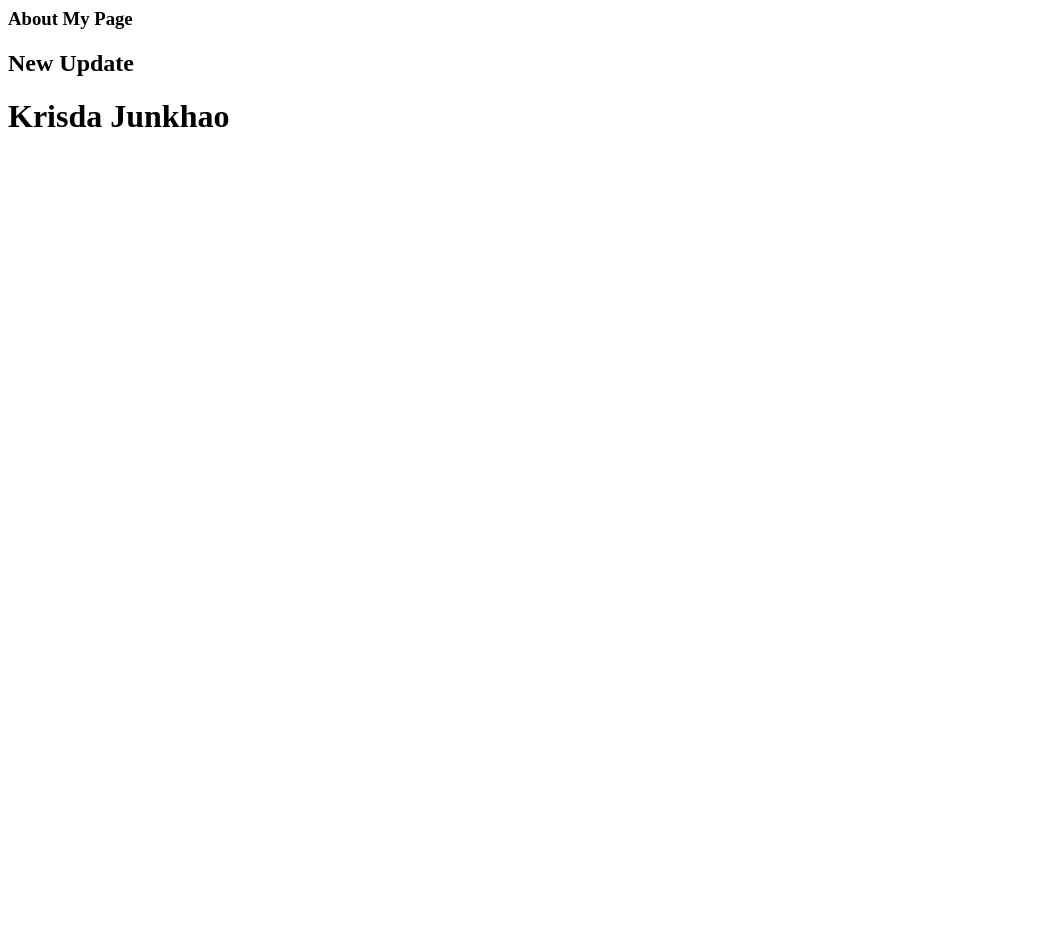
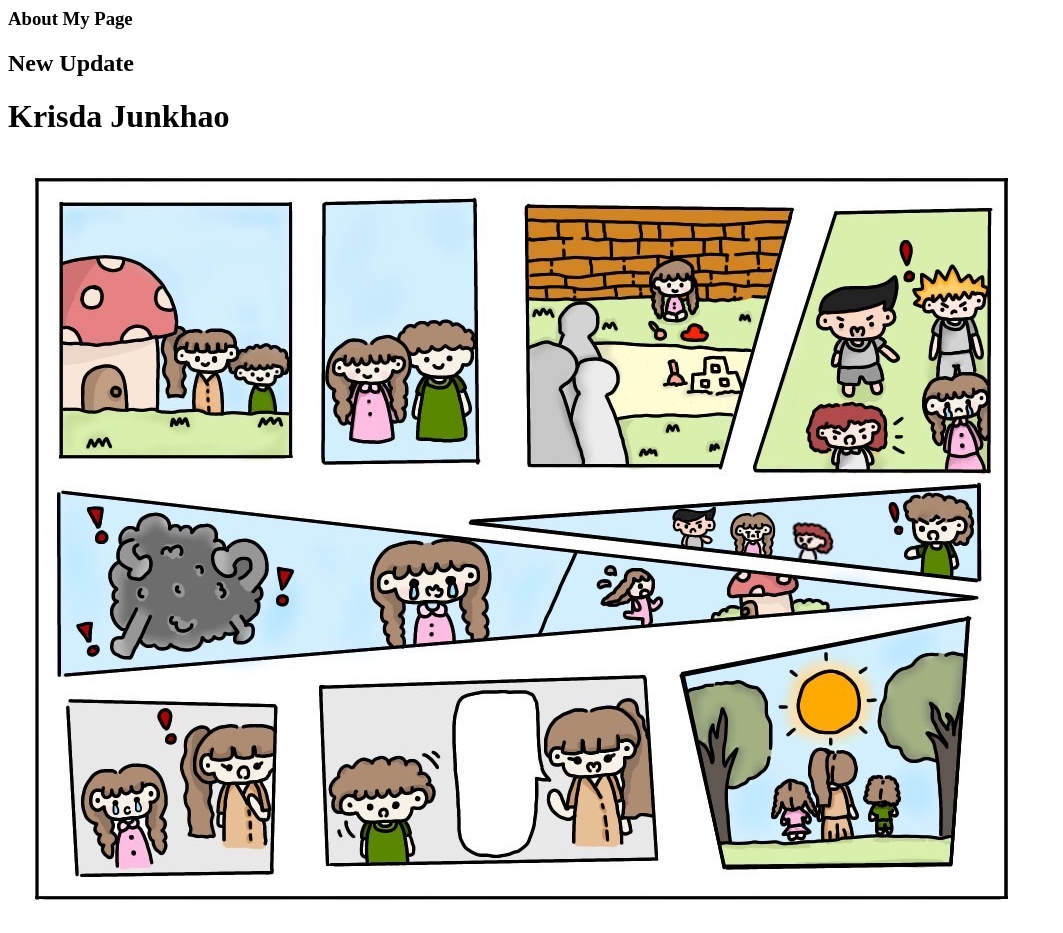
Before and after one commit to aodkrisda/aodkrisda.github.io, a plain HTML site: page index.html in a window 1280 px wide. Shown: the whole page, without its empty margins (0-1063 px from the left). Before the commit the page ends 800 px from the top, so only its background shows below. Drawn offline with Linux system fonts and the light colour scheme.

Commit message:
Update index.html

```diff
--- a/index.html
+++ b/index.html
@@ -3,3 +3,5 @@
 <h2>New Update</h2>
 
 <h1>Krisda Junkhao</h1>
+
+<img src="image.jpg"/>
```
